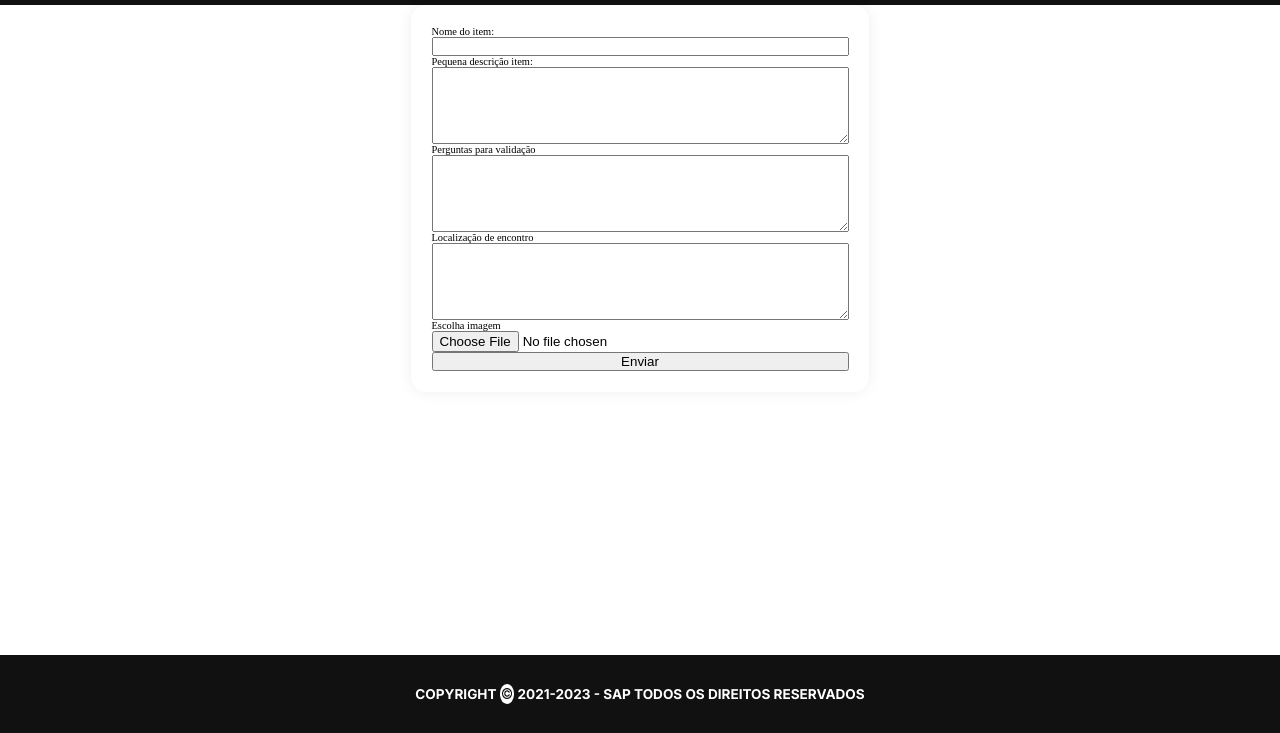
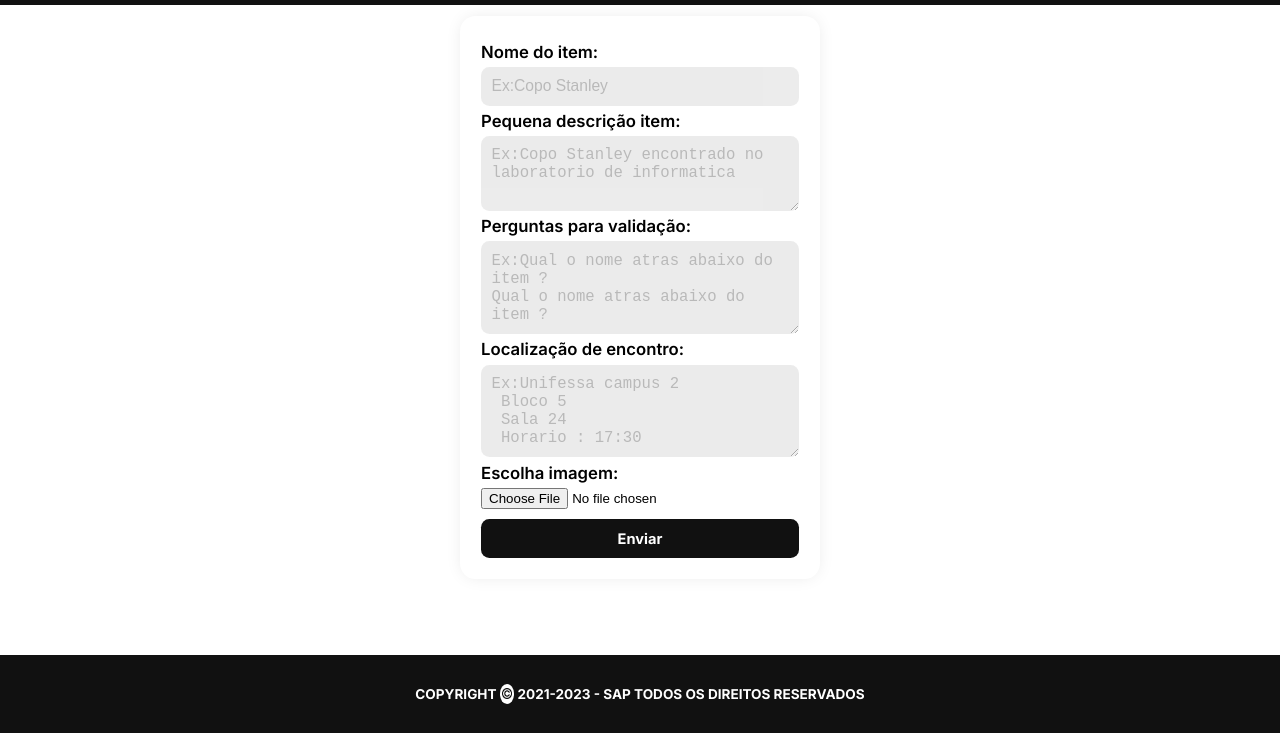
Before and after one commit to alife-echo/pt_lost_and_found, a plain HTML site: page upload.html in a window 1280 px wide. Shown: the part 67-800 px from the top of the page. Drawn offline with Linux system fonts and the light colour scheme.

Commit message:
fp init proto upload

```diff
--- a/styles/style.css
+++ b/styles/style.css
@@ -14,7 +14,7 @@ html{
     --backgroundInputs:#ECECEC;
     --white:#FFFFFF;
     --colorTextCard:#666666;
-
+    --backgroundTextArea:#D9D9D9;
 }
 
 
@@ -284,6 +284,7 @@ header{
     display: flex;
     align-items: center;
     justify-content: center;
+    margin: 1rem 0rem 0.5rem 0rem;
 }
 .upload-form{
     padding: 2rem;
@@ -293,3 +294,35 @@ header{
     box-shadow: 0px 0px 17px -3px rgba(0,0,0,0.1);
     border-radius: 1.5rem;
 }
+.upload-form input[type='text']{
+     padding: 1rem;
+     font-size: 1.5rem;
+}
+.textArea{
+     border: transparent;
+     background-color: var(--backgroundTextArea);
+     opacity: 0.5;
+     border-radius: 0.8rem;
+     padding: 1rem;
+     font-size: 1.5rem;
+     outline: none;
+}
+.upload-form label{
+    font-size: 1.6rem;
+    font-weight: 600;
+    font-family: 'Inter';
+    margin: 0.5rem 0 0.5rem 0;
+}
+.bt-upload{
+    background-color: var(--backgroundFooter);
+    outline: none;
+    padding: 1rem;
+    margin-top: 1rem;
+    color: var(--white);
+    font-family: 'Inter';
+    font-weight: bold;
+    font-size: 1.4rem;
+    border-radius: 0.8rem;
+    border: transparent;
+    cursor: pointer;
+}
--- a/upload.html
+++ b/upload.html
@@ -29,16 +29,24 @@
     <section class="upload-container">
          <form action="" class="upload-form">
             <label for="">Nome do item:</label>
-            <input type="text" name="name-item">
+            <input type="text" name="name-item" class="textArea" placeholder="Ex:Copo Stanley">
             <label for="">Pequena descrição item:</label>
-            <textarea name="description-item cols="25" rows="5" maxlength="90"></textarea>
-            <label for="">Perguntas para validação</label>
-            <textarea name="questions-products" id="" cols="50" rows="5"></textarea>
-            <label for="">Localização de encontro</label>
-            <textarea name="questions-products" id="" cols="50" rows="5"></textarea>
-            <label for="">Escolha imagem</label>
+            <textarea class="textArea" name="description-item" cols="15" rows="3" maxlength="90" placeholder="Ex:Copo Stanley encontrado no laboratorio de informatica"></textarea>
+            <label for="">Perguntas para validação:</label>
+            <textarea class="textArea" name="questions-item"
+                cols="30"
+                rows="4"
+                placeholder="Ex:Qual o nome atras abaixo do item ?&#10Qual o nome atras abaixo do item ?"></textarea>
+            <label for="">Localização de encontro:</label>
+            <textarea
+                class="textArea"
+                name="location-item"
+                cols="17"
+                rows="4"
+                placeholder="Ex:Unifessa campus 2 &#10 Bloco 5 &#10 Sala 24 &#10 Horario : 17:30"></textarea>
+            <label for="">Escolha imagem:</label>
             <input type="file" name="upload-img">
-            <input type="submit" value="Enviar">
+            <input class="bt-upload" type="submit" value="Enviar">
          </form>
     </section>
 </main>
```
